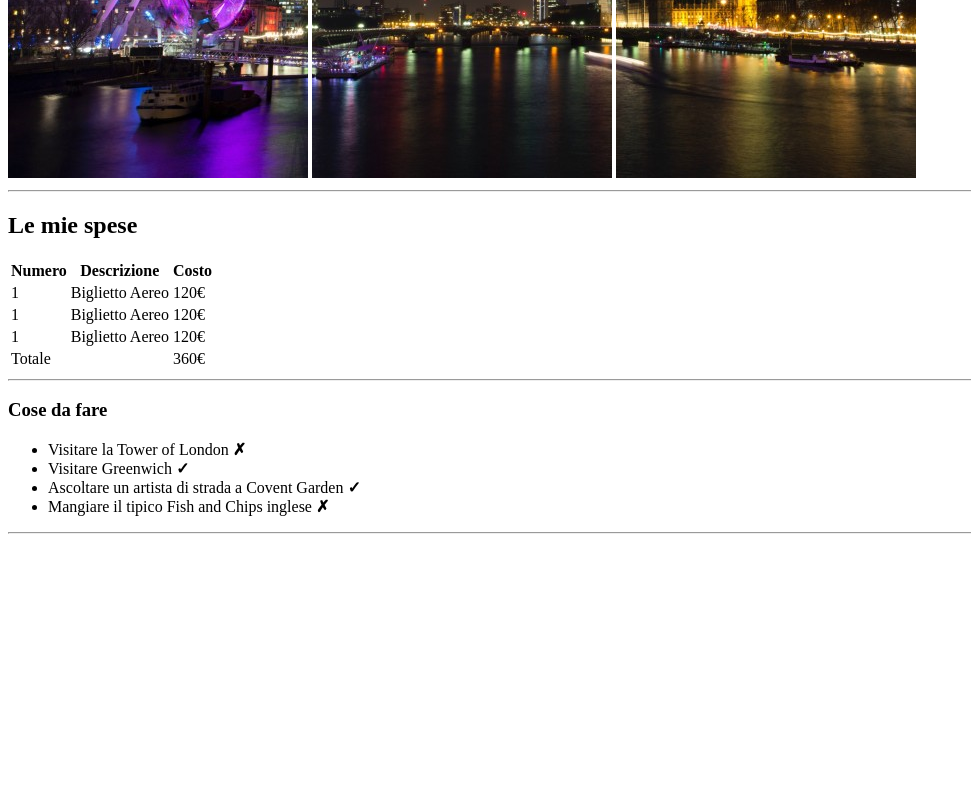
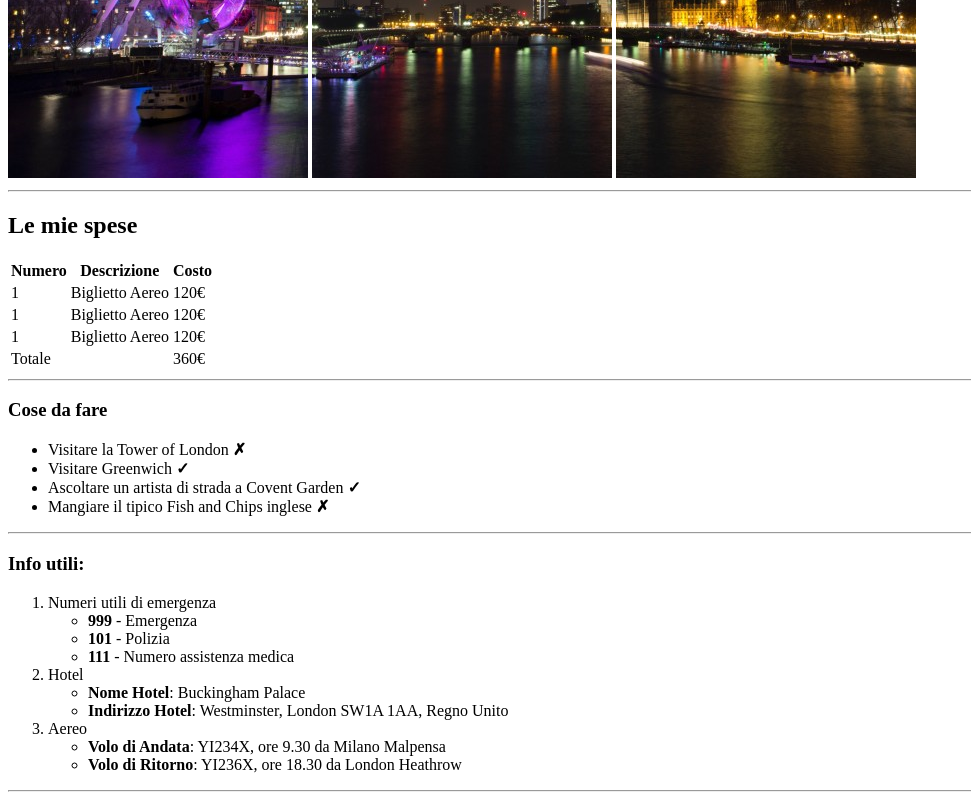
Before and after one commit to MarcoCocco/html-london-trip, a plain HTML site: page index.html in a window 1280 px wide. Shown: the part 502-1302 px from the top of the page, without its empty margins (0-971 px from the left). Before the commit the page ends 1044 px from the top, so only its background shows below. Drawn offline with Linux system fonts and the light colour scheme.

Commit message:
Aggiunta lista delle info utili

```diff
--- a/index.html
+++ b/index.html
@@ -85,7 +85,39 @@
 
         </div>
 
-<hr>
+        <hr>
+
+        <div>
+            <h3>Info utili:</h3>
+
+            <ol>
+                <li>Numeri utili di emergenza
+                    <ul>
+                        <li><b>999</b> - Emergenza</li>
+                        <li><b>101</b> - Polizia</li>
+                        <li><b>111</b> - Numero assistenza medica</li>
+                    </ul>
+                </li>
+
+                <li>Hotel
+                    <ul>
+                        <li><b>Nome Hotel</b>: Buckingham Palace</li>
+                        <li><b>Indirizzo Hotel</b>: Westminster, London SW1A 1AA, Regno Unito</li>
+                    </ul>
+                </li>
+
+                <li>Aereo
+                    <ul>
+                        <li><b>Volo di Andata</b>: YI234X, ore 9.30 da Milano Malpensa</li>
+                        <li><b>Volo di Ritorno</b>: YI236X, ore 18.30 da London Heathrow</li>
+                    </ul>
+                </li>
+            </ol>
+
+        </div>
+
+        <hr>
+
 
     </main>
 
```
